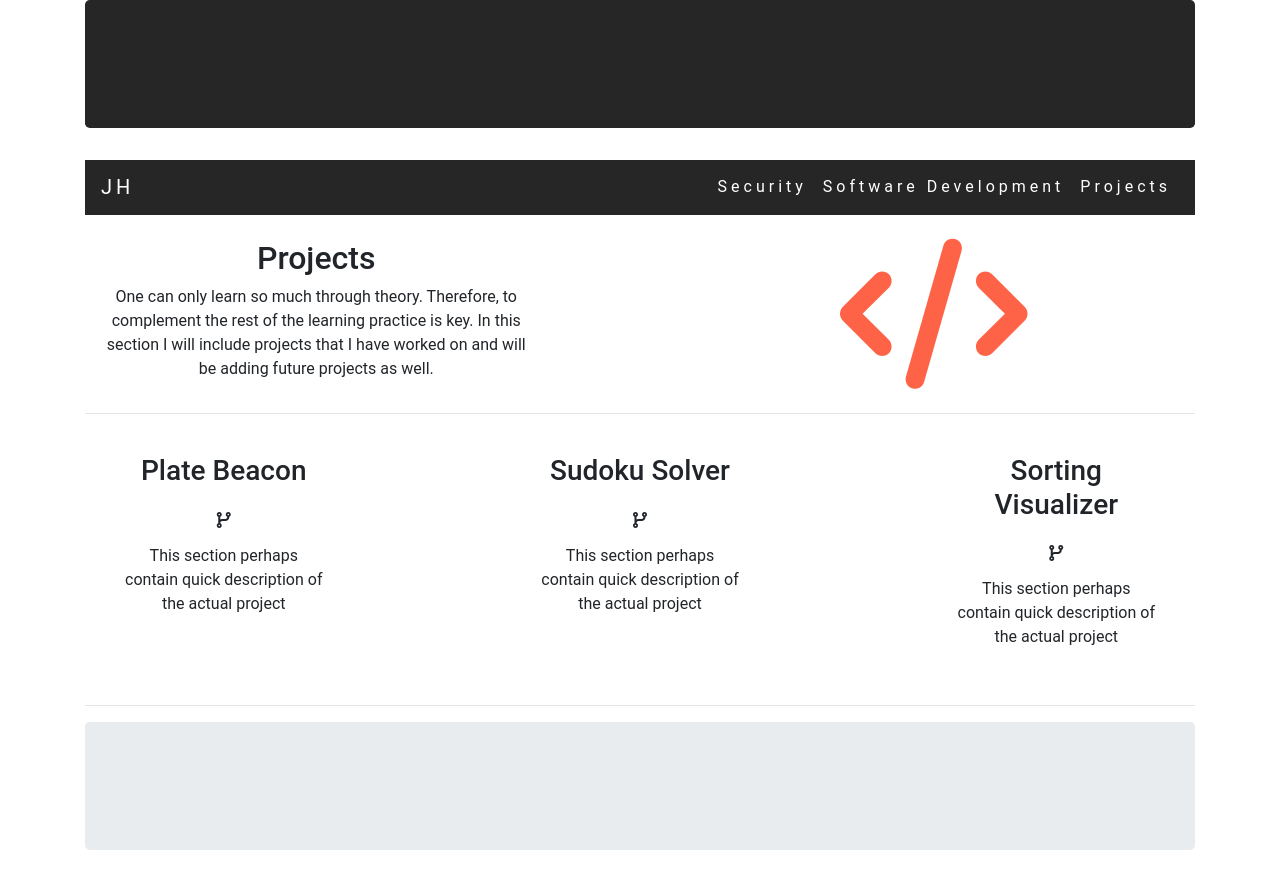
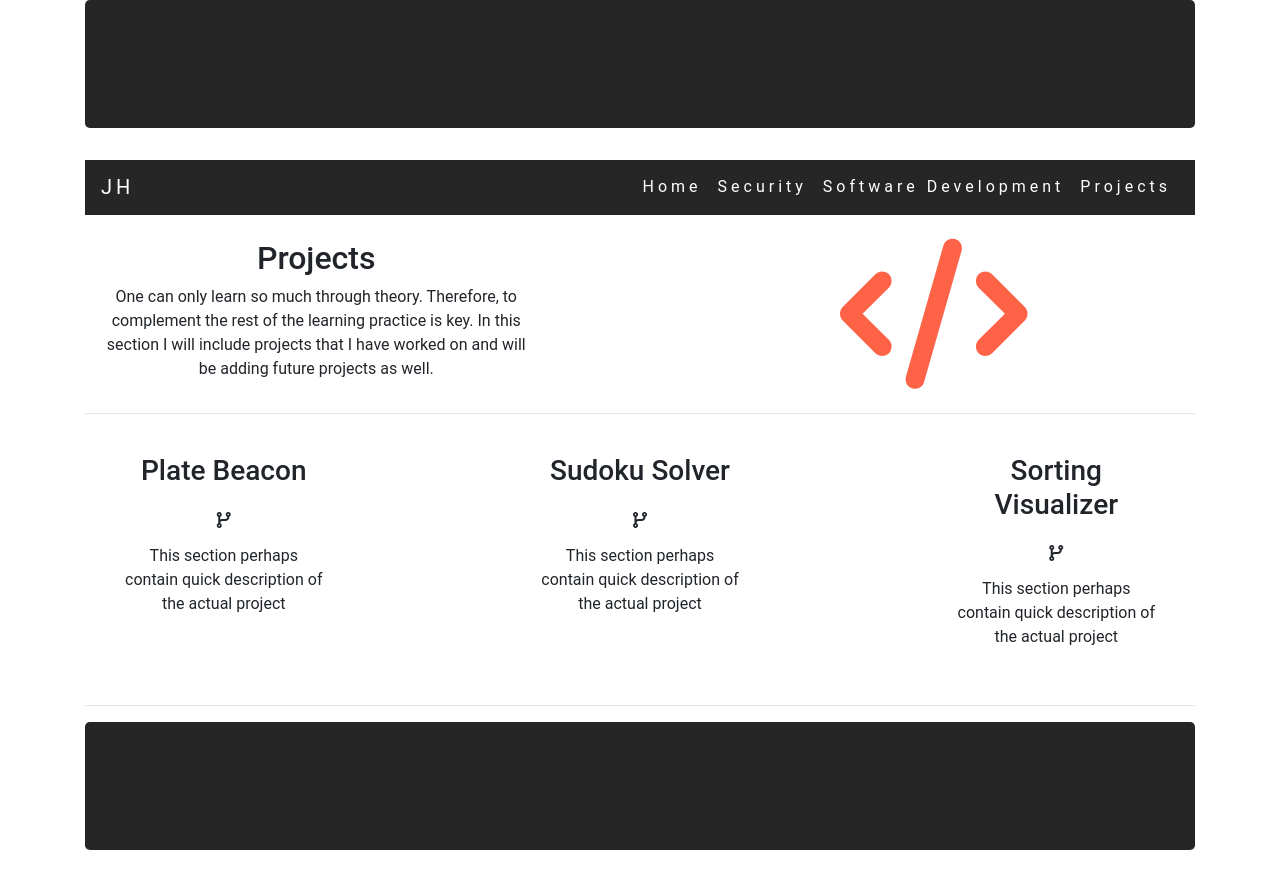
Before and after one commit to JoseRHeras/8-Queen, a Django app: page /projects/ in a window 1280 px wide. Run offline with Django 3.2, Linux system fonts and the light colour scheme; parts of the project's set-up code (start-up, migrations or seed data) failed here and were passed over; some libraries are stand-ins or nearby versions; some web fonts are replaced.

Commit message:
Under construction tempate created. Build links to it. Few changes on the style of base template

```diff
--- a/blog/static/blog/main.css
+++ b/blog/static/blog/main.css
@@ -1,6 +1,12 @@
+/* Base template styling */
+
 body {
   /* background-color: #FFEBEE; */
   font-family: 'Roboto', serif;
+}
+
+footer .container .jumbotron {
+  background-color: #262626;
 }
 
 .jumbo_header {
--- a/blog/templates/blog/base.html
+++ b/blog/templates/blog/base.html
@@ -32,13 +32,16 @@
                 <div class="collapse navbar-collapse" id="page_options">
                     <ul class="navbar-nav ml-auto">
                         <li class="nav-item">
+                            <a class="nav-link" href="{% url 'blog-home' %}">Home</a>
+                        </li>
+                        <li class="nav-item">
                             <a class="nav-link" href="{% url 'blog-security' %}">Security</a>
                         </li>
                         <li class="nav-item">
-                            <a class="nav-link" href="#">Software Development</a>
+                            <a class="nav-link" href="{% url 'blog-underconstruction' %}">Software Development</a>
                         </li>
                         <li class="nav-item">
-                            <a class="nav-link" href="{% url 'blog-projects'%}">Projects</a>
+                            <a class="nav-link" href="{% url 'blog-underconstruction'%}">Projects</a>
                         </li>
                     </ul>
                 </div>
--- a/blog/urls.py
+++ b/blog/urls.py
@@ -5,5 +5,6 @@ urlpatterns = [
     path('', views.home, name="blog-home"),
     path('about/', views.about, name="blog-about"),
     path('security/', views.security, name='blog-security'),
-    path('projects/', views.projects, name='blog-projects')
+    path('projects/', views.projects, name='blog-projects'),
+    path('underconstruction/', views.under_construction, name='blog-underconstruction')
 ]
--- a/blog/views.py
+++ b/blog/views.py
@@ -19,3 +19,6 @@ def security(request):
 
 def projects(request):
     return render(request, 'blog/projects.html')
+
+def under_construction(request):
+    return render(request, 'blog/under_construction.html')
```
Also changed, not shown: blog/templates/blog/under_construction.html (added, +15 -0 lines).
